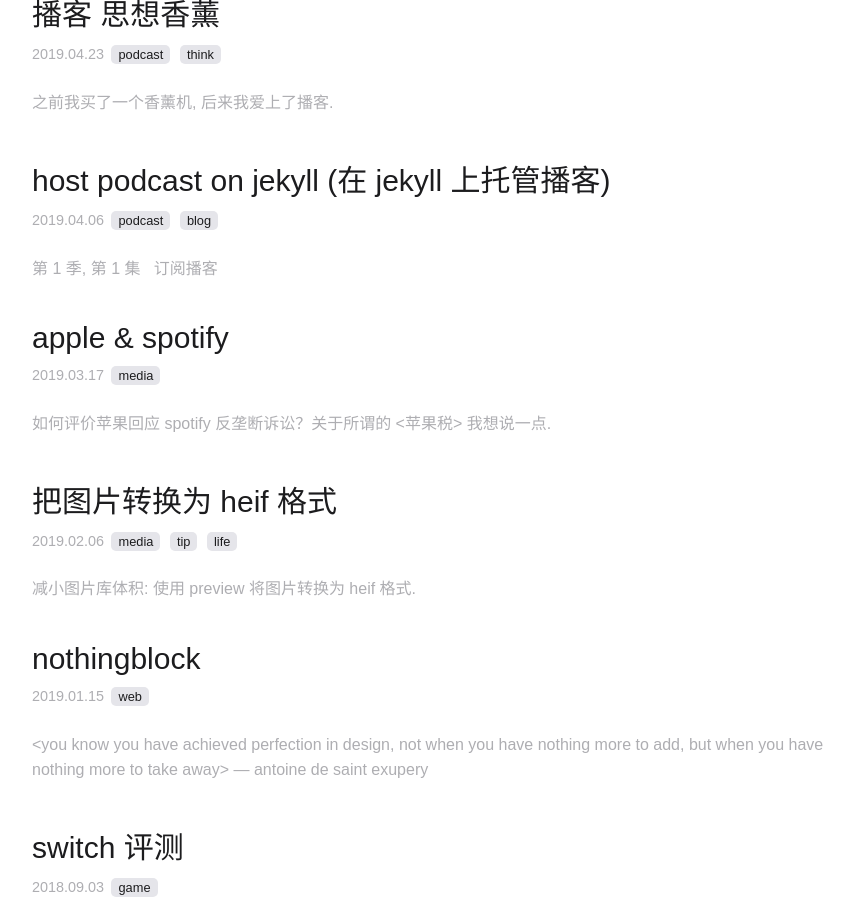
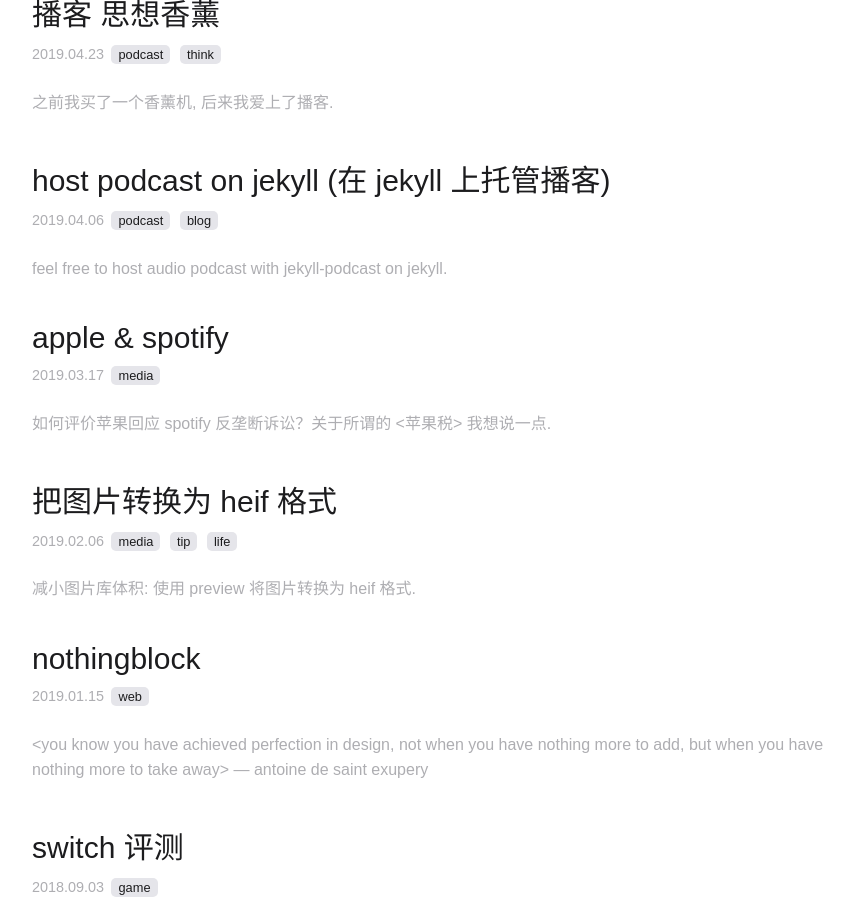
Before and after one commit to yuzujin99/sayo-blog, a Jekyll site: the page built from page/index.html, in a window 1280 px wide and 900 px high, scrolled down 2193 px. Shown: the whole window, without its empty margins (208-1062 px from the left). Built offline with Jekyll 4.4.1, drawn with Linux system fonts in a browser that asks for light colours.

Commit message:
remove: rss audio test

```diff
--- a/_posts/podcast/2019-4-6-host-podcast-on-jekyll.md
+++ b/_posts/podcast/2019-4-6-host-podcast-on-jekyll.md
@@ -13,15 +13,6 @@
 length: 280
 comment: true
 ---
-
-<p>
-  {% if page.season %}第 {{ page.season }} 季, {% endif %}{% if page.episode %}第 {{ page.episode }} 集{% endif %}
-  &nbsp;
-  <a href='/podcast'>订阅播客</a>
-</p>
-<audio controls preload='auto' style='width: 100%;'>
-  <source src='{{ page.audio }}'>
-</audio>
 
 feel free to host audio podcast with [jekyll-podcast](https://github.com/sayo-melu/jekyll-podcast) on jekyll.
 
```
